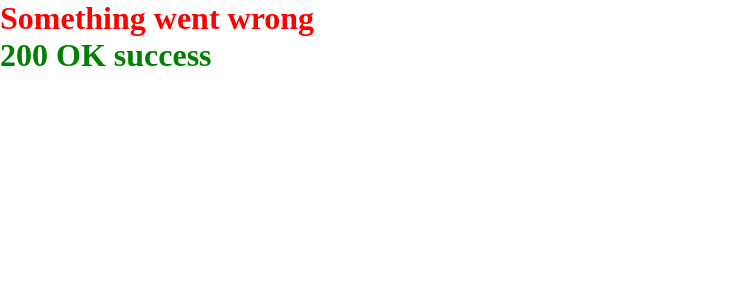
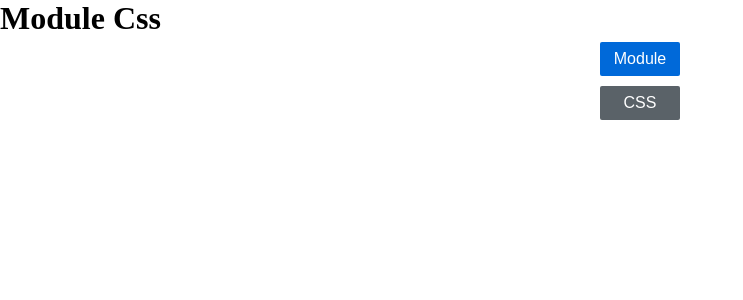
Before and after one commit to israfil3019/react-styling, a React (Create React App) app: page / in a window 1280 px wide. Shown: the top 300 px of the page, without its empty margins (0-743 px from the left). Built offline with nearby package versions, Linux system fonts and the light colour scheme.

Commit message:
add using of dot notation and bracket notation

```diff
--- a/src/App.js
+++ b/src/App.js
@@ -1,8 +1,8 @@
 // import Inline from './components/inline/inline'
 // import StyleSheet from './components/stylesheets/styleSheet'
-import "./styles.css"
-import styles from "./styles.module.css"
-
+// import "./styles.css"
+// import styles from "./styles.module.css"
+import ModuleBtn from "./components/moduleCss/ModuleBtn"
 
 const App = () => {
 // console.log("styles obj: ", styles); */
@@ -10,8 +10,11 @@ const App = () => {
     <div>
       {/* <Inline />      */}
       {/* <StyleSheet primary={false} /> */}
-      <h1 className="error">Something went wrong</h1>
-      <h1 className={styles.success}>200 OK success </h1>
+      {/* <h1 className="error">Something went wrong</h1>
+      <h1 className={styles.success}>200 OK success </h1> */}
+      <h1>Module Css</h1>
+      <ModuleBtn btnClass="primary" btnName="Module" />
+      <ModuleBtn  btnClass="secondary" btnName="CSS" />
 
     </div>
   );
--- /dev/null
+++ b/src/components/moduleCss/ModuleBtn.js
@@ -0,0 +1,11 @@
+import styles from './moduleBtn.module.css'
+
+const ModuleBtn = ({btnClass, btnName}) => {
+    return(
+        <div className={styles.main}>
+            <button className={styles[btnClass]}>{btnName}</button>
+        </div>
+    )
+}
+
+export default ModuleBtn;
--- /dev/null
+++ b/src/components/moduleCss/moduleBtn.module.css
@@ -0,0 +1,34 @@
+.main{
+
+    text-align: center;
+}
+
+.primary{
+    cursor: pointer;
+    background-color:#0069d9;
+    border-radius: 2px;
+    padding: 8px;
+    font-size: 1rem;
+    color:#fff;
+    width: 5rem;
+    border: none;
+    margin:5px;
+}
+.primary:hover{
+    background-color: #004084;
+}
+
+.secondary{
+    cursor: pointer;
+    background-color: #5a6268;
+    border-radius: 2px;
+    padding: 8px;
+    font-size: 1rem;
+    color: #fff;
+    width: 5rem;
+    border: none;
+    margin: 5px;
+}
+.secondary:hover{
+    background-color: #3d4347;
+}
```
